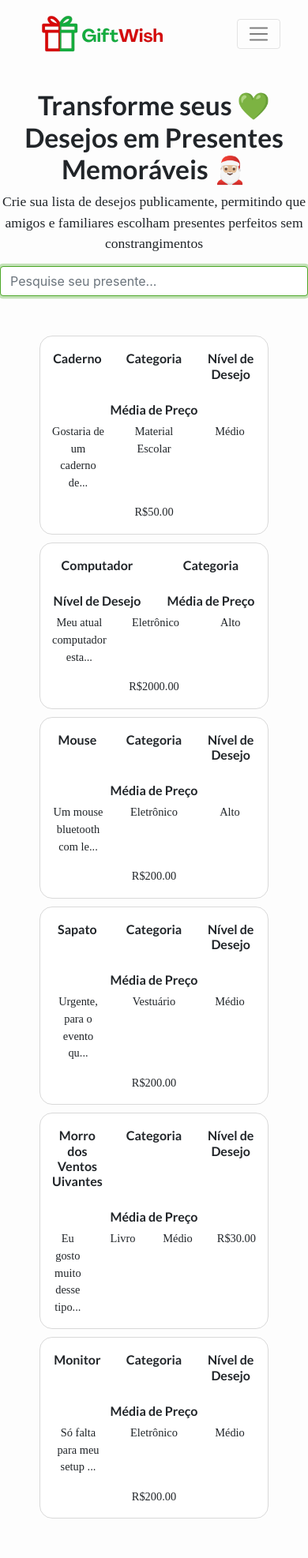
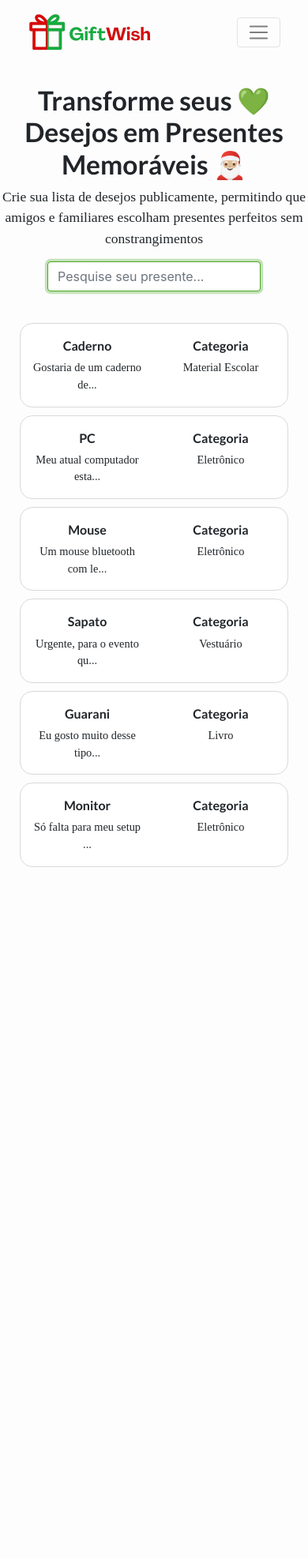
Before and after one commit to AlineEspindola/GiftWish, a PHP site: page / in a window 390 px wide. Shown: the whole page at 79% size. After the commit the page ends 1098 px from the top, so only its background shows below. Run offline with PHP 8.4, Linux system fonts and the light colour scheme; data comes from the database, SQL or seed files in the repository; some web fonts are replaced.

Commit message:
Responsivo

```diff
--- a/database.sql
+++ b/database.sql
@@ -42,10 +42,10 @@ CREATE TABLE `item` (
 
 INSERT INTO `item` (`id`, `nome`, `descricao`, `categoria`, `nivel_desejo`, `media_preco`) VALUES
 (1, 'Caderno', 'Gostaria de um caderno de 20 matérias para eu começar as aulas semana que vem, de preferência de capa de cor rosa', 'Material Escolar', 'Médio', '50.00'),
-(2, 'Computador', 'Meu atual computador esta com defeito, portanto, necessito  de um novo, desde que seja da Dell', 'Eletrônico', 'Alto', '2000.00'),
+(2, 'PC', 'Meu atual computador esta com defeito, portanto, necessito  de um novo, desde que seja da Dell', 'Eletrônico', 'Alto', '2000.00'),
 (3, 'Mouse', 'Um mouse bluetooth com leds é o que falta para meu maravilhoso setup gamer. Gostaria de fosse branco, para combinar ainda mais com o meu setup', 'Eletrônico', 'Alto', '200.00'),
 (4, 'Sapato', 'Urgente, para o evento que acontecerá nesse fim de semana,que é uma festa formal', 'Vestuário', 'Médio', '200.00'),
-(5, 'Morro dos Ventos Uivantes', 'Eu gosto muito desse tipo de romance. Gostaria de aumentar minha coleção de livros desta categoria', 'Livro', 'Médio', '30.00'),
+(5, 'Guarani', 'Eu gosto muito desse tipo de romance. Gostaria de aumentar minha coleção de livros desta categoria', 'Livro', 'Médio', '30.00'),
 (6, 'Monitor', 'Só falta para meu setup um monitor. Pode ser qualquer tamanho', 'Eletrônico', 'Médio', '200.00');
 
 --
--- a/view/css/style.css
+++ b/view/css/style.css
@@ -12,6 +12,7 @@ body{
 .navbar{
     margin-left: 5%;
     margin-right: 5%;
+    margin-top:10px;
 }
 
 .navbar-light .navbar-nav .nav-link{
--- a/view/css/style_responsive.css
+++ b/view/css/style_responsive.css
@@ -0,0 +1,21 @@
+/* Home */
+@media (max-width: 500px){
+    #exampleInputEmail1{
+        max-width: 270px;
+    }
+
+    #items{
+        margin: 25px;
+        margin-top: 40px;
+    }
+}
+
+@media (max-width: 990px){
+    main{
+        margin-top: 35px;
+    }
+
+    .media_preco,.nivel_desejo{
+        display: none;
+    }
+}
--- a/view/pages/home.php
+++ b/view/pages/home.php
@@ -1,7 +1,7 @@
 <h1 class="mx-auto">Transforme seus 💚 Desejos em Presentes Memoráveis 🎅🏼</h1>
 <p class="mx-auto">Crie sua lista de desejos publicamente, permitindo que amigos e familiares escolham presentes perfeitos sem constrangimentos</p>
 
-<input type="email" class="form-control mx-auto" id="exampleInputEmail1" aria-describedby="emailHelp" placeholder="Pesquise seu presente...">
+<input class="form-control mx-auto" id="exampleInputEmail1" aria-describedby="emailHelp" placeholder="Pesquise seu presente...">
 
 <div id="items">
 <?php
@@ -12,13 +12,13 @@ foreach ($items as $item) {
     echo "<div class='row mx-auto'>";
     echo "<div class='col'><h2>". $item['nome'] ."</h2></div>";
     echo "<div class='col'><h2>Categoria</h2></div>";
-    echo "<div class='col'><h2>Nível de Desejo</h2></div>";
-    echo "<div class='col'><h2>Média de Preço</h2></div>";
+    echo "<div class='col nivel_desejo'><h2>Nível de Desejo</h2></div>";
+    echo "<div class='col media_preco'><h2>Média de Preço</h2></div>";
     echo "<div class='w-100'></div>";
     echo "<div class='col'><p>". $descriptions[$count]['descricao'] ."...</p></div>";
     echo "<div class='col'><p>". $item['categoria'] ."</p></div>";
-    echo "<div class='col'><p>". $item['nivel_desejo'] ."</p></div>";
-    echo "<div class='col'><p>R$". $item['media_preco'] ."</p></div>";
+    echo "<div class='col nivel_desejo'><p>". $item['nivel_desejo'] ."</p></div>";
+    echo "<div class='col media_preco'><p>R$". $item['media_preco'] ."</p></div>";
     echo "</div>";
 
     $count+=1;
--- a/view/template/template_nav.php
+++ b/view/template/template_nav.php
@@ -13,6 +13,7 @@
     <link href="https://fonts.googleapis.com/css2?family=Inria+Sans:wght@700&display=swap" rel="stylesheet">
 
     <link rel="stylesheet" href="view/css/style.css">
+    <link rel="stylesheet" href="view/css/style_responsive.css">
     <link rel="shortcut icon" href="view/images/logoGift.png" type="image/x-icon">
 
     <title>GiftWish</title>
@@ -39,7 +40,7 @@
                 </ul>
 
                 <div class="d-flex align-items-center ml-2">
-                    <ul class="navbar-nav mx-auto">
+                    <ul class="navbar-nav">
                         <li class="nav-item">
                             <a class="login nav-link" href="">Login</a>
                         </li>
```
Also changed, not shown: view/images/logoMedium.png.
